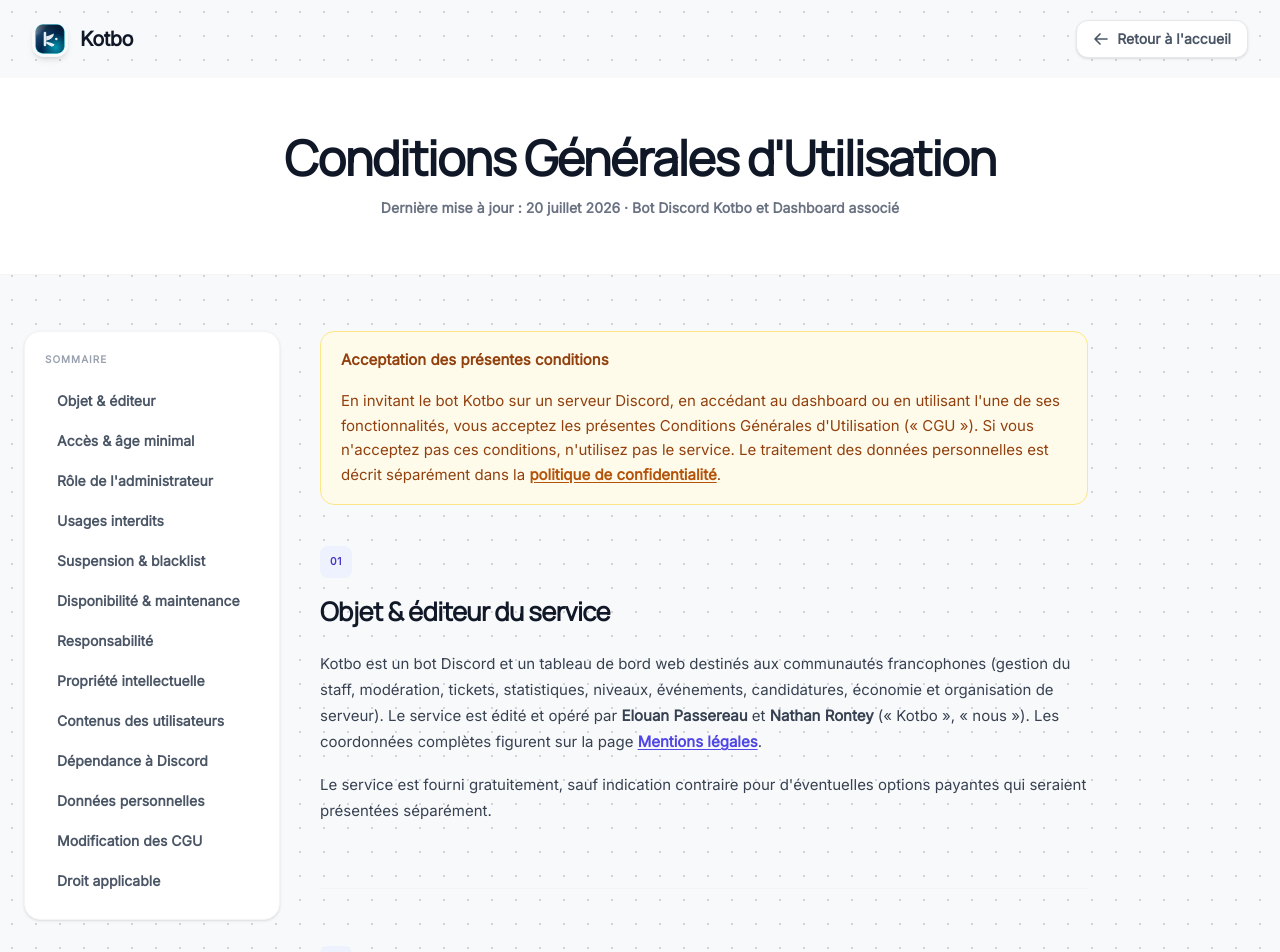
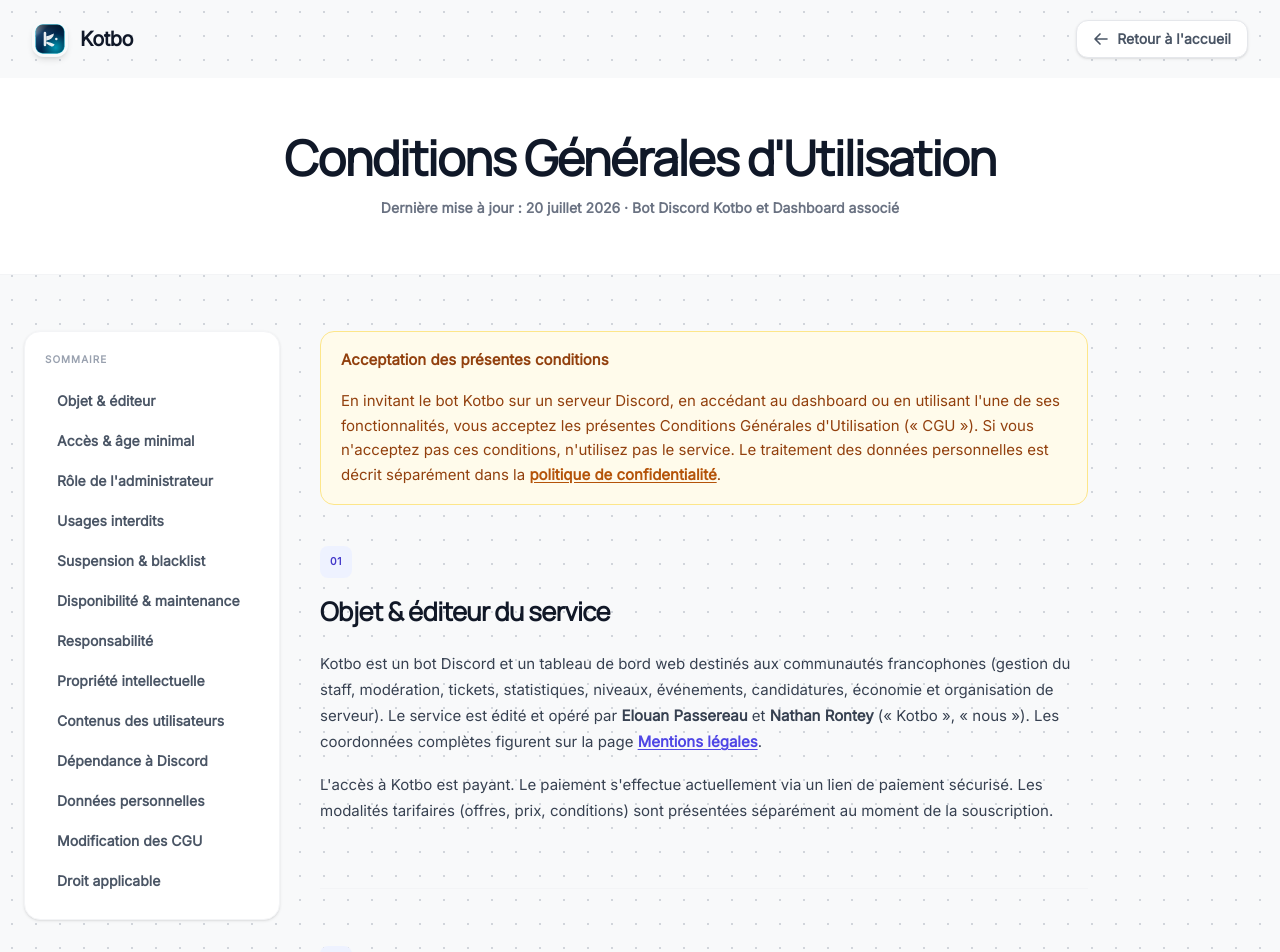
Before and after one commit to Kotbo-Bot/kotbo-landing, a SvelteKit app: page /terms in a window 1280 px wide. Shown: the top 952 px of the page. Built offline with nearby package versions, Linux system fonts and the light colour scheme.

Commit message:
CGU : service payant (lien de paiement), retrait des mentions de gratuite

```diff
--- a/src/routes/terms/+page.svelte
+++ b/src/routes/terms/+page.svelte
@@ -50,7 +50,7 @@
       service est édité et opéré par <strong>Elouan Passereau</strong> et <strong>Nathan Rontey</strong>
       (« Kotbo », « nous »). Les coordonnées complètes figurent sur la page <a href="{base}/mentions-legales">Mentions légales</a>.
     </p>
-    <p>Le service est fourni gratuitement, sauf indication contraire pour d'éventuelles options payantes qui seraient présentées séparément.</p>
+    <p>L'accès à Kotbo est payant. Le paiement s'effectue actuellement via un lien de paiement sécurisé. Les modalités tarifaires (offres, prix, conditions) sont présentées séparément au moment de la souscription.</p>
   </section>
 
   <section id="acces" class="policy-section">
@@ -121,9 +121,9 @@
     <h2>Limitation de responsabilité</h2>
     <p>
       Dans les limites permises par la loi, Kotbo ne saurait être tenu responsable des dommages indirects, de la perte de
-      données, de la perte d'exploitation ou d'un usage non conforme du service par un administrateur ou un membre. Le
-      service étant fourni à titre gratuit, notre responsabilité est limitée aux dommages directs résultant d'une faute
-      qui nous serait imputable. Rien dans les présentes ne limite une responsabilité qui ne peut légalement l'être.
+      données, de la perte d'exploitation ou d'un usage non conforme du service par un administrateur ou un membre. Notre
+      responsabilité est limitée aux dommages directs et prévisibles résultant d'une faute qui nous serait imputable.
+      Rien dans les présentes ne limite une responsabilité qui ne peut légalement l'être.
     </p>
   </section>
 
```
